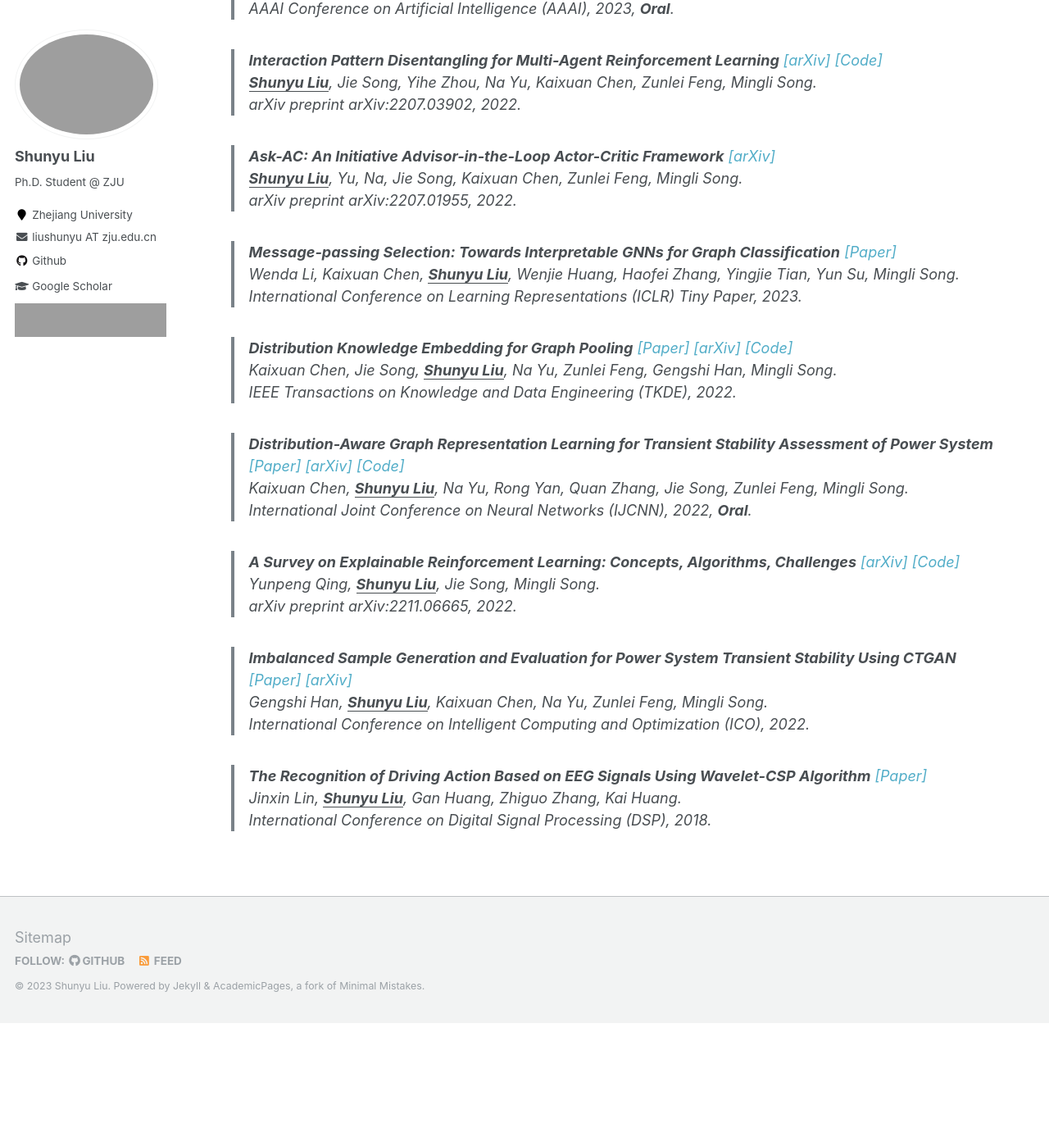
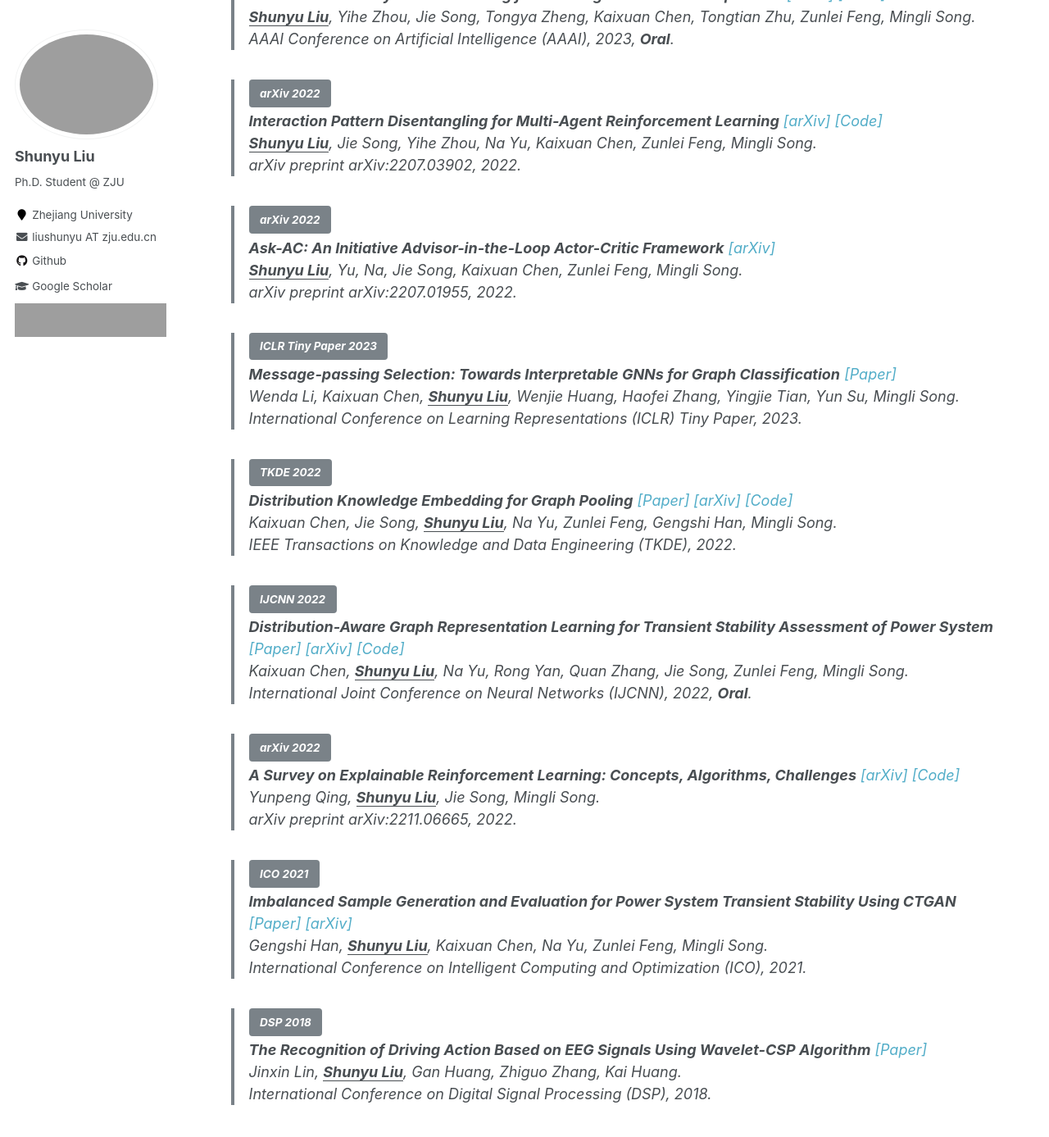
Before and after one commit to liushunyu/liushunyu.github.io, a Jekyll site: the page built from _pages/publications.md, in a window 1280 px wide and 1400 px high, scrolled down 239 px. Shown: the top 1387 px of the window at 82% size. Built offline with Jekyll 4.4.1, drawn with Linux system fonts in a browser that asks for light colours; before the commit the page ends 1487 px from its top, so only the background shows below that; grey boxes are pictures that could not be loaded.

Commit message:
Update publications.md

```diff
--- a/_pages/publications.md
+++ b/_pages/publications.md
@@ -5,38 +5,47 @@ permalink: /publications/
 author_profile: true
 ---
 
+> **AAAI 2023**{: .btn} \\
 > **Contrastive Identity-Aware Learning for Multi-Agent Value Decomposition** [[arXiv]](https://arxiv.org/abs/2211.12712) [[Code]](https://github.com/liushunyu/CIA) \\
   > **<u>Shunyu Liu</u>**, Yihe Zhou, Jie Song, Tongya Zheng, Kaixuan Chen, Tongtian Zhu, Zunlei Feng, Mingli Song.\\
   > AAAI Conference on Artificial Intelligence (AAAI), 2023, **Oral**.
 
+> **arXiv 2022**{: .btn} \\
 > **Interaction Pattern Disentangling for Multi-Agent Reinforcement Learning** [[arXiv]](https://arxiv.org/abs/2207.03902) [[Code]](https://github.com/liushunyu/OPT) \\
   > **<u>Shunyu Liu</u>**, Jie Song, Yihe Zhou, Na Yu, Kaixuan Chen, Zunlei Feng, Mingli Song.\\
   > arXiv preprint arXiv:2207.03902, 2022.
 
+> **arXiv 2022**{: .btn} \\
 > **Ask-AC: An Initiative Advisor-in-the-Loop Actor-Critic Framework** [[arXiv]](https://arxiv.org/abs/2207.01955) \\
   > **<u>Shunyu Liu</u>**, Yu, Na, Jie Song, Kaixuan Chen, Zunlei Feng, Mingli Song.\\
   > arXiv preprint arXiv:2207.01955, 2022.
 
+> **ICLR Tiny Paper 2023**{: .btn} \\
 > **Message-passing Selection: Towards Interpretable GNNs for Graph Classification** [[Paper]](https://openreview.net/pdf?id=99Go96dla5y) \\
   > Wenda Li, Kaixuan Chen, **<u>Shunyu Liu</u>**, Wenjie Huang, Haofei Zhang, Yingjie Tian, Yun Su, Mingli Song.\\
   > International Conference on Learning Representations (ICLR) Tiny Paper, 2023.
 
+> **TKDE 2022**{: .btn} \\
 > **Distribution Knowledge Embedding for Graph Pooling** [[Paper]](https://ieeexplore.ieee.org/abstract/document/9896198/) [[arXiv]](https://arxiv.org/abs/2109.14333) [[Code]](https://github.com/chenchkx/DKEPool) \\
   > Kaixuan Chen, Jie Song, **<u>Shunyu Liu</u>**, Na Yu, Zunlei Feng, Gengshi Han, Mingli Song.\\
   > IEEE Transactions on Knowledge and Data Engineering (TKDE), 2022.
 
+> **IJCNN 2022**{: .btn} \\
 > **Distribution-Aware Graph Representation Learning for Transient Stability Assessment of Power System** [[Paper]](https://ieeexplore.ieee.org/abstract/document/9892854/) [[arXiv]](https://arxiv.org/abs/2205.06576) [[Code]](https://github.com/chenchkx/DKEPool-TSA) \\
   > Kaixuan Chen, **<u>Shunyu Liu</u>**, Na Yu, Rong Yan, Quan Zhang, Jie Song, Zunlei Feng, Mingli Song.\\
   > International Joint Conference on Neural Networks (IJCNN), 2022, **Oral**.
 
+> **arXiv 2022**{: .btn} \\
 > **A Survey on Explainable Reinforcement Learning: Concepts, Algorithms, Challenges** [[arXiv]](https://arxiv.org/abs/2211.06665) [[Code]](https://github.com/Plankson/awesome-explainable-reinforcement-learning) \\
   > Yunpeng Qing, **<u>Shunyu Liu</u>**, Jie Song, Mingli Song. \\
   > arXiv preprint arXiv:2211.06665, 2022.
 
+> **ICO 2021**{: .btn} \\
 > **Imbalanced Sample Generation and Evaluation for Power System Transient Stability Using CTGAN** [[Paper]](https://link.springer.com/chapter/10.1007/978-3-030-93247-3_55) [[arXiv]](https://arxiv.org/abs/2112.08836) \\
   > Gengshi Han, **<u>Shunyu Liu</u>**, Kaixuan Chen, Na Yu, Zunlei Feng, Mingli Song.\\
-  > International Conference on Intelligent Computing and Optimization (ICO), 2022.
+  > International Conference on Intelligent Computing and Optimization (ICO), 2021.
 
+> **DSP 2018**{: .btn} \\
 > **The Recognition of Driving Action Based on EEG Signals Using Wavelet-CSP Algorithm** [[Paper]](https://ieeexplore.ieee.org/abstract/document/8631540/)  \\
   > Jinxin Lin, **<u>Shunyu Liu</u>**, Gan Huang, Zhiguo Zhang, Kai Huang.\\
   > International Conference on Digital Signal Processing (DSP), 2018.
```
